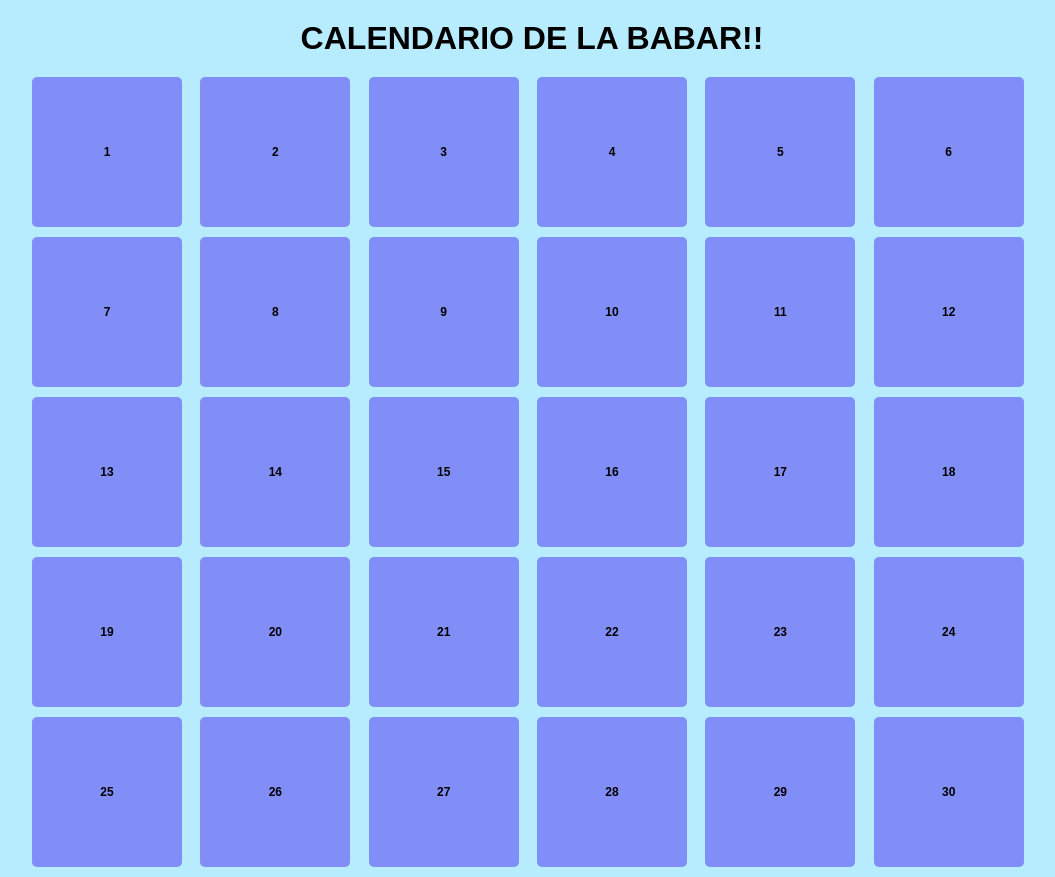
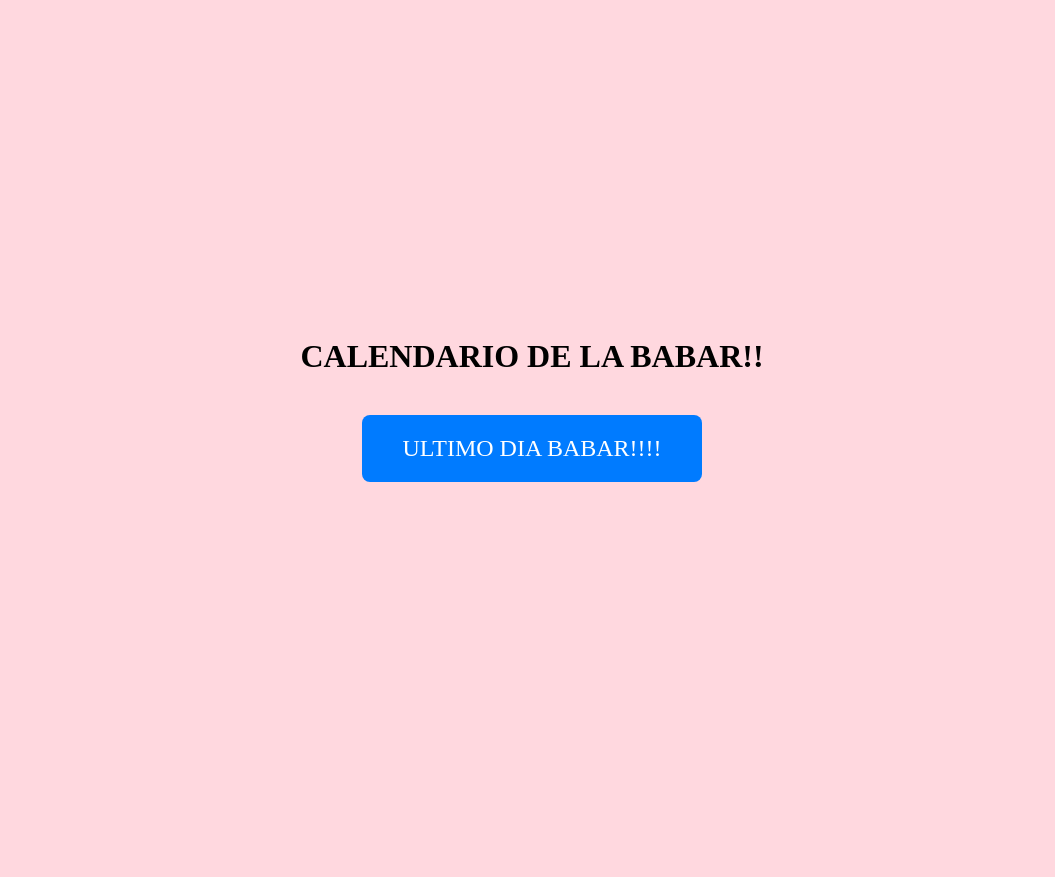
Before and after one commit to Apoolgff/calendariobar, a plain HTML site: page index.html in a window 1280 px wide. Shown: the whole page, without its empty margins (108-1163 px from the left). After the commit the page ends 800 px from the top, so only its background shows below. Drawn offline with Linux system fonts and the light colour scheme.

Commit message:
ultimo dia

```diff
--- a/index.html
+++ b/index.html
@@ -8,8 +8,8 @@
 </head>
 <body>
     <h1>CALENDARIO DE LA BABAR!!</h1>
-    <div class="grid-container" id="gridContainer">
-        <!-- Las celdas se generarán dinámicamente aquí -->
+    <div class="button-container">
+        <a class="big-button" href="ultimo.html">ULTIMO DIA BABAR!!!!</a>
     </div>
     <script src="script.js"></script>
 </body>
--- a/styles.css
+++ b/styles.css
@@ -1,4 +1,4 @@
-*{
+/**{
     margin: 0;
     padding: 0;
     box-sizing: border-box;
@@ -35,17 +35,17 @@ h1{
     padding: 10px;
     cursor: pointer;
     transition: background-color 0.3s;
-    text-align: center; /* Alineación del texto */
-    height: 150px; /* Altura fija de la celda */
-    width: 150px; /* Ancho fijo de la celda */
-    border-radius: 5px; /* Bordes redondeados */
+    text-align: center;
+    height: 150px;
+    width: 150px;
+    border-radius: 5px;
 }
 
 .grid-item:hover {
     background-color: #45a049;
 }
 
-/* Media Query para vista de teléfono móvil */
+
 @media (max-width: 900px) {
     .grid-container {
         grid-template-columns: repeat(3, 1fr);
@@ -53,8 +53,45 @@ h1{
     }
 
     .grid-item {
-        height: 100px; /* Ajusta la altura para móviles si es necesario */
-        width: 100px; /* Ajusta el ancho para móviles si es necesario */
+        height: 100px;
         font-size: 9px;
     }
+}*/
+
+h1{
+    text-align: center;
+    margin: 20px auto;
+
 }
+
+body {
+    display: flex;
+    flex-direction: column;
+    align-items: center;
+    justify-content: center;
+    min-height: 100vh;
+    margin: 0;
+    background-color: rgb(255, 216, 223);
+}
+
+.button-container {
+    display: flex;
+    justify-content: center;
+    width: 100%;
+    margin-top: 20px;
+}
+
+.big-button {
+    display: inline-block;
+    padding: 20px 40px;
+    font-size: 24px;
+    color: #fff;
+    background-color: #007BFF;
+    text-decoration: none;
+    border-radius: 8px;
+    transition: background-color 0.3s ease;
+}
+
+.big-button:hover {
+    background-color: #0056b3;
+}
--- /dev/null
+++ b/styles2.css
@@ -0,0 +1,25 @@
+h1{
+    text-align: center;
+    font-weight: bold;
+    color: rgb(255, 0, 0);
+}
+
+p{
+    text-align: center;
+    font-weight: bold;
+}
+
+body{
+    background-color: rgb(255, 216, 223);
+}
+
+.container-img{
+    display: flex;
+    justify-content: center;
+}
+
+@media (max-width: 900px) {
+    img{
+       width: 300px;
+    }
+}
```
Also changed, not shown: ultimo.html (added, +20 -0 lines), amor.gif (added).
